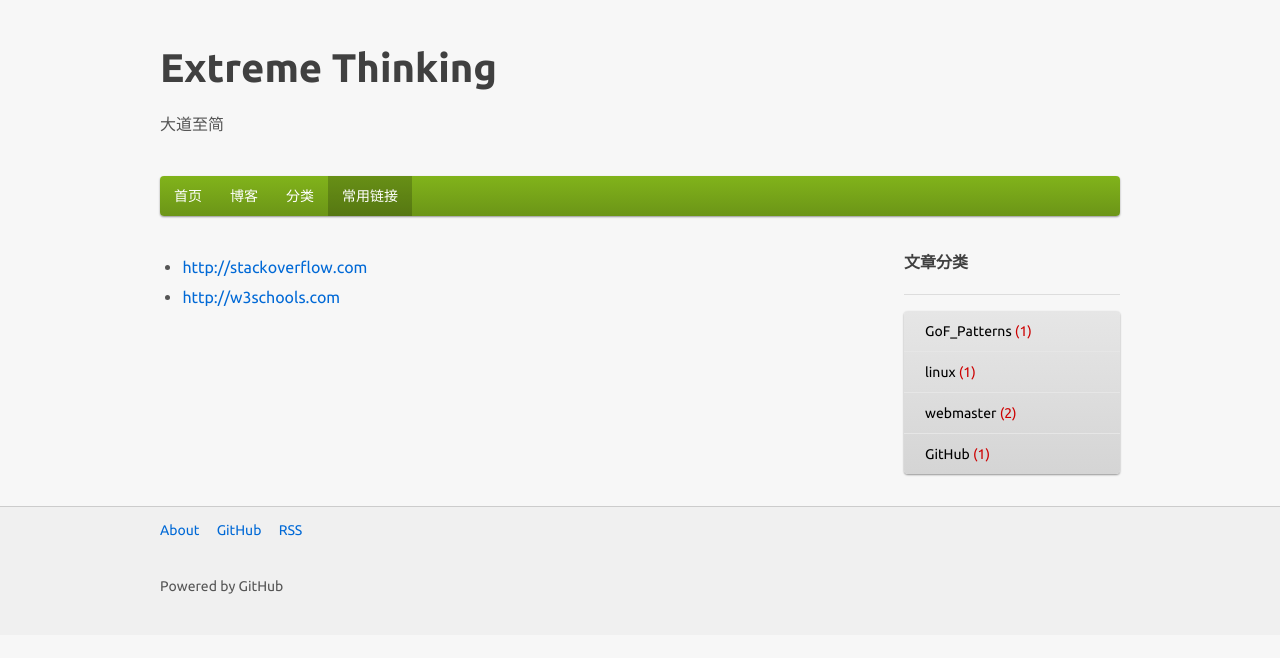
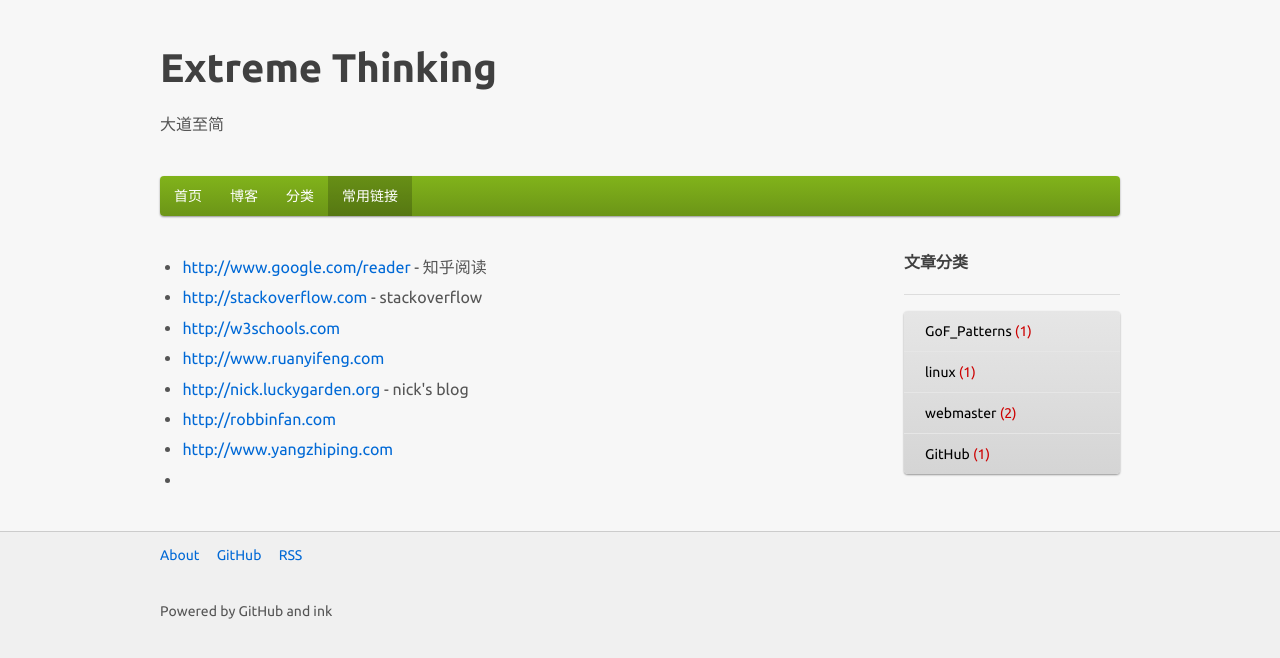
Before and after one commit to BobHongYuChen/rain-site, a Jekyll site: the page built from quick_link.html, in a window 1280 px wide. Shown: the top 658 px of the page. Built offline with Jekyll 4.4.1, drawn with Linux system fonts in a browser that asks for light colours.

Commit message:
add footer.html

```diff
--- /dev/null
+++ b/_includes/footer.html
@@ -0,0 +1,14 @@
+<footer>
+    <div class="ink-container">
+        <nav class="ink-navigation">
+            <ul class="ink-footer-nav">
+                <li><a href="#">About</a></li>
+                <li><a href="#">GitHub</a></li>
+                <li><a href="#">RSS</a></li>
+            </ul>
+        </nav>
+        <p class="copyright">
+        Powered by GitHub and ink
+        </p>
+    </div>
+</footer>
--- a/_includes/header.html
+++ b/_includes/header.html
@@ -26,7 +26,7 @@
     {% else %}
         <li>
     {% endif %}
-            <a href="#">分类</a>
+            <a href="/category_GitHub.html">分类</a>
         </li>
     {% if page.whereami == 'quicklink' %}
         <li class="active">
--- a/_layouts/default.html
+++ b/_layouts/default.html
@@ -34,20 +34,7 @@
             </div>
     </div>
 
-    <footer>
-        <div class="ink-container">
-            <nav class="ink-navigation">
-                <ul class="ink-footer-nav">
-                    <li><a href="#">About</a></li>
-                    <li><a href="#">GitHub</a></li>
-                    <li><a href="#">RSS</a></li>
-                </ul>
-            </nav>
-            <p class="copyright">
-            Powered by GitHub
-            </p>
-        </div>
-    </footer>
+    {% include footer.html %}
 
 </body>
 </html>
--- a/index.html
+++ b/index.html
@@ -10,6 +10,5 @@
     {% endfor %}
 </ul>
 
-<br/><br/><br/><br/><br/><br/><br/>
+<br/><br/><br/><br/><br/>
 <p>This site is under constructing... please contact <a href="mailto:rainzhaojy@gmail.com">rainzhaojy@gmail.com</a> if anything</p>
-<br/><br/><br/><br/><br/><br/><br/>
--- a/quick_link.html
+++ b/quick_link.html
@@ -5,6 +5,12 @@
 ---
 
 <ul>
-    <li><a href="http://stackoverflow.com">http://stackoverflow.com</a></li>
-    <li><a href="http://w3schools.com">http://w3schools.com</a></li>
+    <li><a href="http://www.google.com/reader" target="_blank">http://www.google.com/reader</a> - 知乎阅读</li>
+    <li><a href="http://stackoverflow.com" target="_blank">http://stackoverflow.com</a> - stackoverflow</li>
+    <li><a href="http://w3schools.com" target="_blank">http://w3schools.com</a></li>
+    <li><a href="http://www.ruanyifeng.com" target="_blank">http://www.ruanyifeng.com</a></li>
+    <li><a href="http://nick.luckygarden.org" target="_blank">http://nick.luckygarden.org</a> - nick's blog</li>
+    <li><a href="http://robbinfan.com" target="_blank">http://robbinfan.com</a></li>
+    <li><a href="http://www.yangzhiping.com" target="_blank">http://www.yangzhiping.com</a></li>
+    <li><a href="" target="_blank"></a></li>
 </ul>
```
Also changed, not shown: _layouts/category.html (+1 -14 lines), _layouts/post.html (+1 -14 lines).
